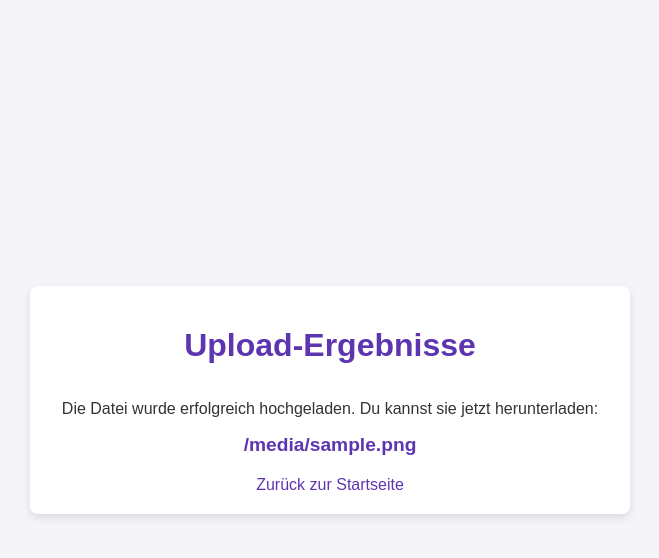
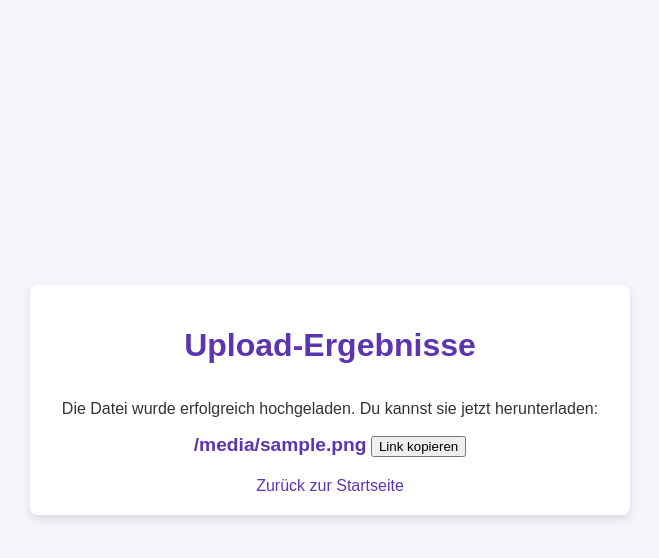
Before and after one commit to weneten/matrixtest, a Flask app: template templates/result.html in a window 1280 px wide. Shown: the top 558 px of the page, without its empty margins (310-969 px from the left). Run offline with Flask 3, Linux system fonts and the light colour scheme; the template is opened without the code that fills it: most values are stand-ins (such as "Sample title", 1, 10 or a date in 2020).

Commit message:
Update result.html

```diff
--- a/templates/result.html
+++ b/templates/result.html
@@ -5,13 +5,17 @@
     <meta name="viewport" content="width=device-width, initial-scale=1.0">
     <title>Upload-Ergebnisse</title>
     <link rel="stylesheet" href="{{ url_for('static', filename='css/styles.css') }}">
+    <script src="{{ url_for('static', filename='js/copy-link.js') }}" defer></script>
 </head>
 <body>
     <div class="container centered">
         <h1>Upload-Ergebnisse</h1>
         <div class="result-content">
             <p>Die Datei wurde erfolgreich hochgeladen. Du kannst sie jetzt herunterladen:</p>
-            <a href="{{ media_link }}" class="download-link" target="_blank">{{ filename }}</a>
+            <div class="link-container">
+                <a href="{{ media_link }}" class="download-link" target="_blank">{{ filename }}</a>
+                <button class="copy-button" onclick="copyLink()">Link kopieren</button>
+            </div>
         </div>
         <a href="{{ url_for('index') }}" class="back-link">Zurück zur Startseite</a>
     </div>
```
